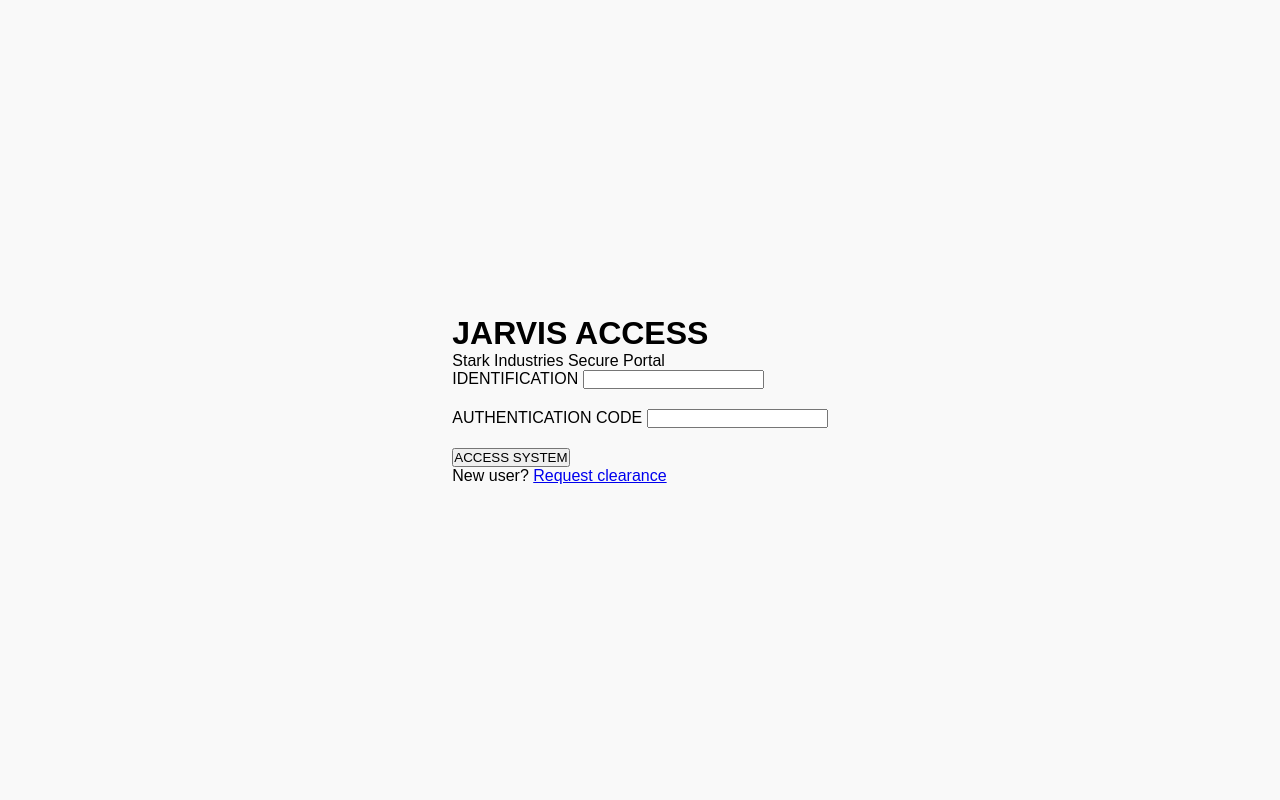
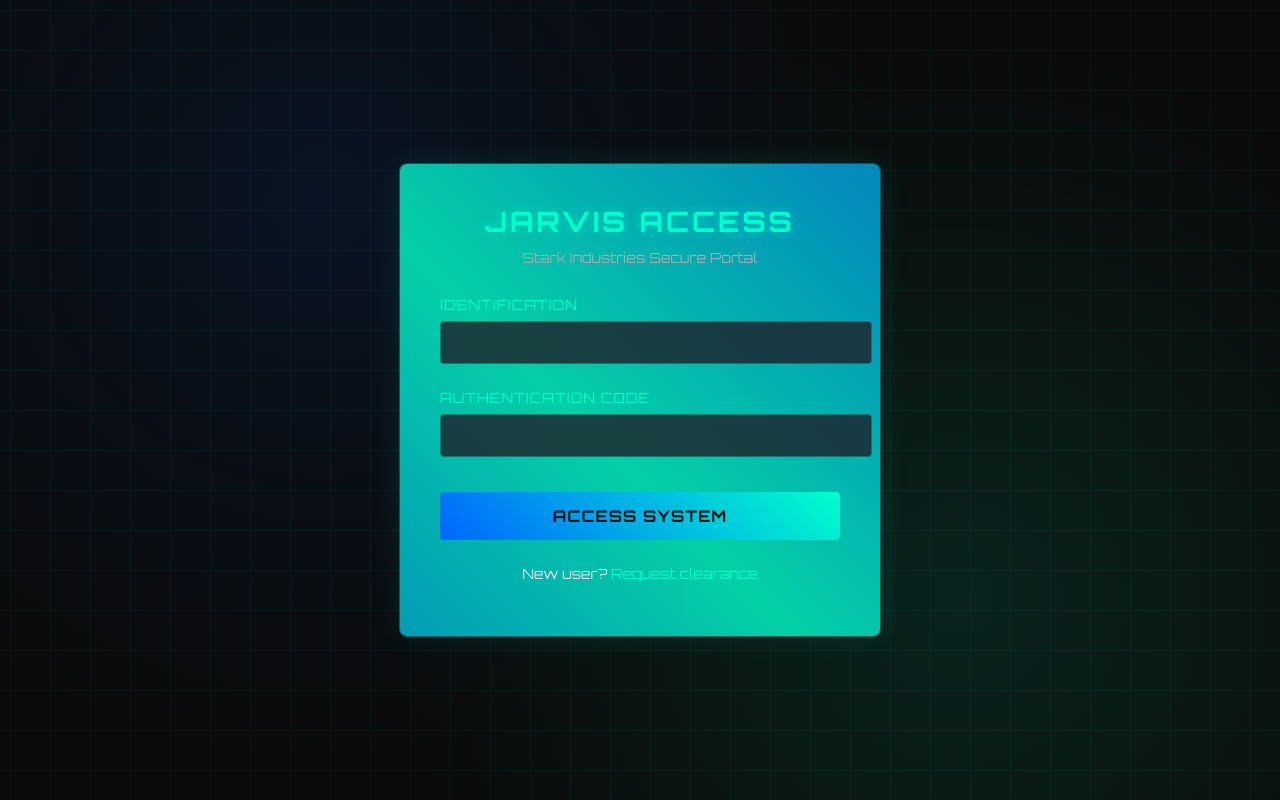
Before and after one commit to sahanuska/J.A.R.V.I.S, a plain HTML site: page login.html in a window 1280 px wide. Drawn offline with Linux system fonts and the light colour scheme; files that its build step writes are made by us from their sources.

Commit message:
style1.css

```diff
--- a/style1.css
+++ b/style1.css
@@ -1,113 +1,212 @@
-/* General Reset */
-* {
+/* General Futuristic Styling */
+body {
     margin: 0;
     padding: 0;
-    box-sizing: border-box;
+    background-color: #0a0a0a;
+    background-image:
+      radial-gradient(circle at 25% 25%, rgba(0, 100, 255, 0.1) 0%, transparent 50%),
+      radial-gradient(circle at 75% 75%, rgba(0, 255, 200, 0.1) 0%, transparent 50%);
+    color: #e0e0e0;
+    font-family: 'Orbitron', sans-serif;
+    height: 100vh;
+    display: flex;
+    justify-content: center;
+    align-items: center;
+    overflow: hidden;
   }
 
-body {
-    font-family: 'Arial', sans-serif;
-    background-color: #f9f9f9;
-    display: flex;
-    flex-direction: column;
-    align-items: center;
-    justify-content: center;
-    min-height: 100vh;
+  /* Animated Grid Background */
+  body::before {
+    content: "";
+    position: absolute;
+    top: 0;
+    left: 0;
+    right: 0;
+    bottom: 0;
+    background:
+      linear-gradient(rgba(0, 255, 200, 0.05) 1px, transparent 1px),
+      linear-gradient(90deg, rgba(0, 255, 200, 0.05) 1px, transparent 1px);
+    background-size: 40px 40px;
+    animation: gridScroll 100s linear infinite;
+    z-index: -1;
   }
 
-/* Navbar */
-.navbar {
-    position:fixed;
-    background: linear-gradient(90deg, #87CEEB, #6495ED, #4169E1, #000080, #191970);
-    ;
-    width: 100%;
-    top:0;
-    padding: 10px 0;
-    box-shadow: 0px 2px 10px rgba(0, 0, 0, 0.1);
+  @keyframes gridScroll {
+    from { background-position: 0 0; }
+    to { background-position: 1000px 1000px; }
   }
 
-.nav-container {
-    max-width: 1200px;
-    margin: 0 auto;
-    display: flex;
-    justify-content: flex-end;
-    padding: 0;
-    margin: 0;
+  /* Auth Container */
+  .auth-container {
+    width: 400px;
+    background: rgba(20, 20, 30, 0.8);
+    backdrop-filter: blur(10px);
+    border: 1px solid rgba(0, 255, 200, 0.3);
+    border-radius: 8px;
+    padding: 40px;
+    box-shadow: 0 0 30px rgba(0, 255, 200, 0.1);
+    position: relative;
+    overflow: hidden;
   }
 
-.nav-links {
-    list-style: none;
-    display:inline-flex;
-    gap:20px;
-    padding-left: 20px;
-    flex-direction:row-reverse;
+  .auth-container::before {
+    content: "";
+    position: absolute;
+    top: -2px;
+    left: -2px;
+    right: -2px;
+    bottom: -2px;
+    background: linear-gradient(45deg,
+      rgba(0, 100, 255, 0.8),
+      rgba(0, 255, 200, 0.8),
+      rgba(0, 100, 255, 0.8));
+    z-index: -1;
+    border-radius: 10px;
+    animation: borderGlow 3s linear infinite;
+    background-size: 200% 200%;
   }
 
-.nav-link {
-    text-decoration: none;
-    color: white;
-    font-size: 16px;
-    font-weight: bold;
-    transition:  0.3s ease;
-    justify-content: right;
-    align-content: end;
-    display: inline-block;
-    width:100%;
-    margin-inline-end: 0cm;
-    padding: 6px;
-    border-radius: 12px;
-
+  @keyframes borderGlow {
+    0% { background-position: 0% 50%; }
+    50% { background-position: 100% 50%; }
+    100% { background-position: 0% 50%; }
   }
 
-.nav-link:hover {
-    background-color: rgba(255, 255, 255, 0.2);
-}
-.form-container {
-    background: white;
-    border-radius: 10px;
-    padding: 40px;
-    box-shadow: 0px 4px 20px rgba(0, 0, 0, 0.1);
+  /* Header */
+  .auth-header {
     text-align: center;
-    max-width: 400px;
-    width: 90%;
+    margin-bottom: 30px;
   }
 
-.form-title {
-    font-size: 24px;
-    margin-bottom: 20px;
-    color: #333;
-}
-.form-group {
-    margin-bottom: 20px;
+  .auth-header h1 {
+    color: #00ffcc;
+    font-size: 28px;
+    margin: 0;
+    text-transform: uppercase;
+    letter-spacing: 3px;
+    text-shadow: 0 0 10px rgba(0, 255, 200, 0.5);
   }
 
-.form-control {
-    width: 100%;
-    padding: 12px;
-    border: 1px solid #ddd;
-    border-radius: 5px;
-    font-size: 16px;
-    background-color: #f9f9f9;
-    transition: border-color 0.3s ease;
+  .auth-header p {
+    color: #aaa;
+    font-size: 14px;
+    margin-top: 10px;
   }
 
-.form-control:focus {
-    border-color: #4E342E;
-    outline: none;
+  /* Form Elements */
+  .auth-form .form-group {
+    margin-bottom: 25px;
+    position: relative;
   }
 
-
-.btn {
-    padding: 12px 20px;
-    background: #0078d7;
-    color: white;
-    font-size: 16px;
-    border: none;
-    border-radius: 5px;
-    cursor: pointer;
-    transition: background 0.3s ease;
+  .auth-form label {
+    display: block;
+    color: #00ffcc;
+    margin-bottom: 8px;
+    font-size: 14px;
+    letter-spacing: 1px;
   }
 
-.btn:hover {
-    background: linear-gradient(180deg, #87CEEB, #6495ED, #4169E1, #000080, #191970);
+  .auth-form input {
+    width: 100%;
+    padding: 12px 15px;
+    background: rgba(30, 30, 40, 0.8);
+    border: 1px solid rgba(0, 255, 200, 0.3);
+    border-radius: 4px;
+    color: #fff;
+    font-family: 'Orbitron', sans-serif;
+    font-size: 14px;
+    transition: all 0.3s ease;
   }
+
+  .auth-form input:focus {
+    outline: none;
+    border-color: #00ffcc;
+    box-shadow: 0 0 10px rgba(0, 255, 200, 0.3);
+  }
+
+  /* Submit Button */
+  .auth-form button {
+    width: 100%;
+    padding: 14px;
+    background: linear-gradient(45deg, #0066ff, #00ffcc);
+    border: none;
+    border-radius: 4px;
+    color: #111;
+    font-family: 'Orbitron', sans-serif;
+    font-weight: bold;
+    font-size: 16px;
+    cursor: pointer;
+    text-transform: uppercase;
+    letter-spacing: 1px;
+    transition: all 0.3s ease;
+    margin-top: 10px;
+  }
+
+  .auth-form button:hover {
+    background: linear-gradient(45deg, #00ffcc, #0066ff);
+    box-shadow: 0 0 15px rgba(0, 255, 200, 0.5);
+    transform: translateY(-2px);
+  }
+
+  /* Footer Links */
+  .auth-footer {
+    text-align: center;
+    margin-top: 25px;
+    font-size: 14px;
+  }
+
+  .auth-footer a {
+    color: #00ffcc;
+    text-decoration: none;
+    transition: all 0.3s ease;
+  }
+
+  .auth-footer a:hover {
+    text-shadow: 0 0 10px rgba(0, 255, 200, 0.5);
+  }
+
+  /* Responsive Design */
+  @media (max-width: 500px) {
+    .auth-container {
+      width: 90%;
+      padding: 30px 20px;
+    }
+  }
+
+  /* Input Animation Effects */
+  .auth-form .form-group::after {
+    content: "";
+    position: absolute;
+    bottom: 0;
+    left: 0;
+    width: 0;
+    height: 2px;
+    background: #00ffcc;
+    transition: width 0.3s ease;
+  }
+
+  .auth-form .form-group:focus-within::after {
+    width: 100%;
+  }
+
+  /* Status Messages */
+  .status-message {
+    padding: 10px;
+    margin: 15px 0;
+    border-radius: 4px;
+    text-align: center;
+    font-size: 14px;
+  }
+
+  .error-message {
+    background: rgba(255, 50, 50, 0.2);
+    border: 1px solid rgba(255, 50, 50, 0.5);
+    color: #ff6666;
+  }
+
+  .success-message {
+    background: rgba(50, 255, 50, 0.2);
+    border: 1px solid rgba(50, 255, 50, 0.5);
+    color: #66ff66;
+  }
```
Lines whose indentation alone changed are shown as unchanged.
